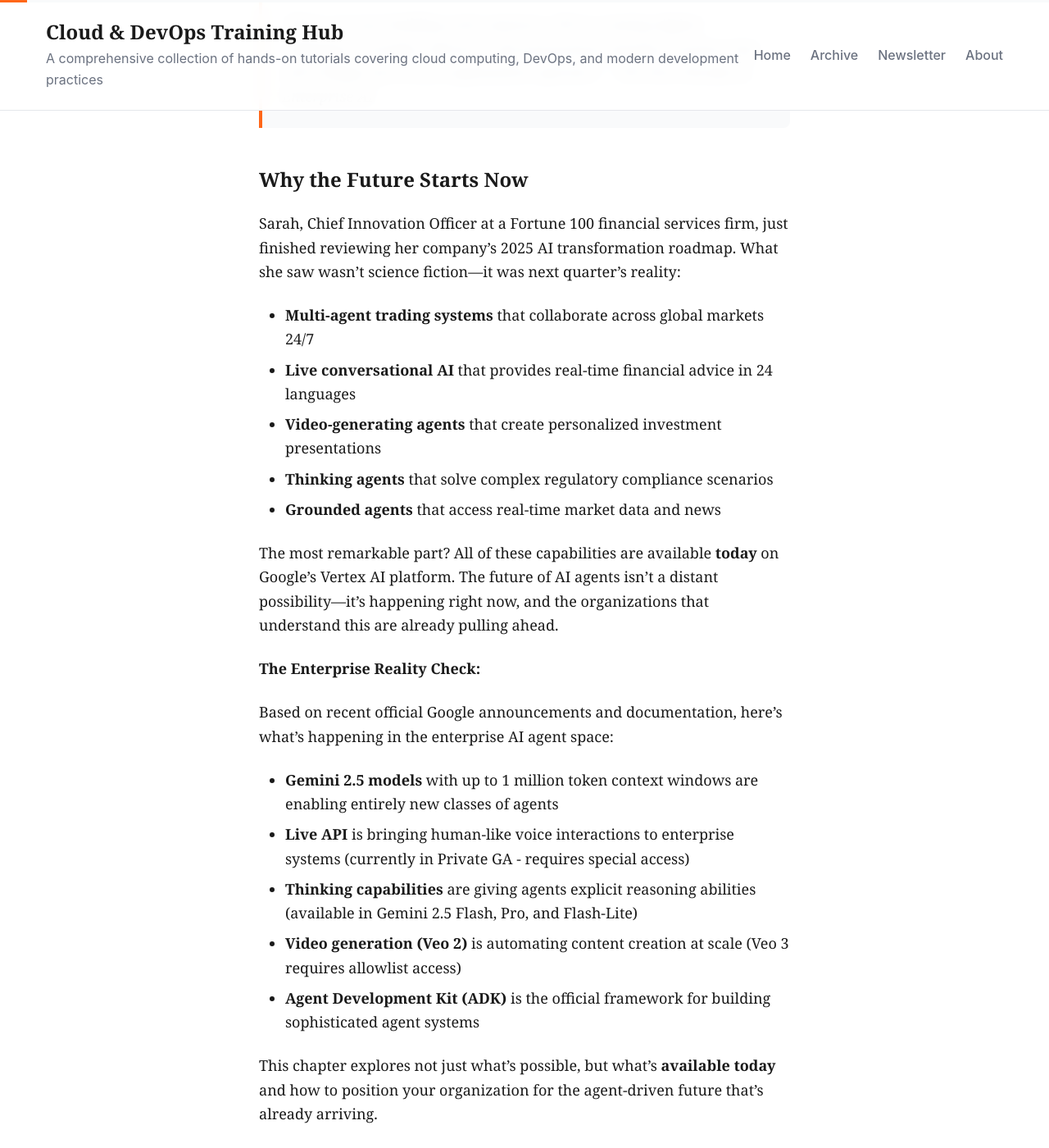
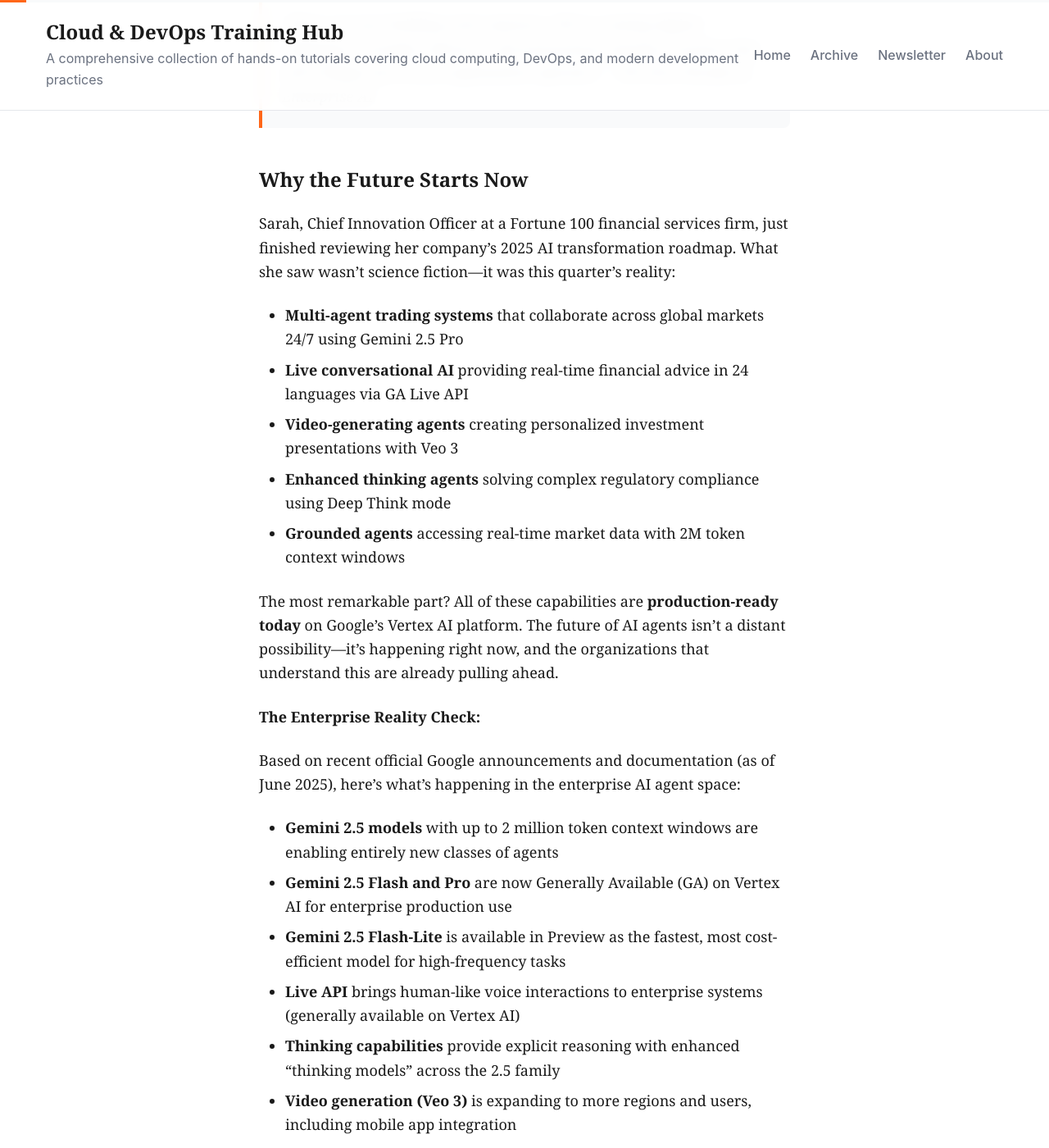
Before and after one commit to raphaelmansuy/tutorials, a Jekyll site: the page built from 07_agent/12_chapter.md, in a window 1280 px wide and 1400 px high, scrolled down 655 px. Shown: the whole window at 82% size. Built offline with Jekyll 4.4.1, drawn with Linux system fonts in a browser that asks for light colours; some web fonts are replaced; our own code applies the rules of GitHub Pages for plain Markdown files; comment, search, counter and statistics services are not loaded; some of the changed text lies outside the part shown.

Commit message:
Refactor Chapter 12 to update AI capabilities and enhance clarity on production readiness. Improved descriptions of Gemini 2.5 models, Live API status, and ADK features for better user understanding.

````diff
--- a/07_agent/12_chapter.md
+++ b/07_agent/12_chapter.md
@@ -4,25 +4,28 @@
 
 ## Why the Future Starts Now
 
-Sarah, Chief Innovation Officer at a Fortune 100 financial services firm, just finished reviewing her company's 2025 AI transformation roadmap. What she saw wasn't science fiction—it was next quarter's reality:
+Sarah, Chief Innovation Officer at a Fortune 100 financial services firm, just finished reviewing her company's 2025 AI transformation roadmap. What she saw wasn't science fiction—it was this quarter's reality:
 
-- **Multi-agent trading systems** that collaborate across global markets 24/7
-- **Live conversational AI** that provides real-time financial advice in 24 languages
-- **Video-generating agents** that create personalized investment presentations
-- **Thinking agents** that solve complex regulatory compliance scenarios
-- **Grounded agents** that access real-time market data and news
+- **Multi-agent trading systems** that collaborate across global markets 24/7 using Gemini 2.5 Pro
+- **Live conversational AI** providing real-time financial advice in 24 languages via GA Live API
+- **Video-generating agents** creating personalized investment presentations with Veo 3
+- **Enhanced thinking agents** solving complex regulatory compliance using Deep Think mode
+- **Grounded agents** accessing real-time market data with 2M token context windows
 
-The most remarkable part? All of these capabilities are available **today** on Google's Vertex AI platform. The future of AI agents isn't a distant possibility—it's happening right now, and the organizations that understand this are already pulling ahead.
+The most remarkable part? All of these capabilities are **production-ready today** on Google's Vertex AI platform. The future of AI agents isn't a distant possibility—it's happening right now, and the organizations that understand this are already pulling ahead.
 
 **The Enterprise Reality Check:**
 
-Based on recent official Google announcements and documentation, here's what's happening in the enterprise AI agent space:
+Based on recent official Google announcements and documentation (as of June 2025), here's what's happening in the enterprise AI agent space:
 
-- **Gemini 2.5 models** with up to 1 million token context windows are enabling entirely new classes of agents
-- **Live API** is bringing human-like voice interactions to enterprise systems (currently in Private GA - requires special access)
-- **Thinking capabilities** are giving agents explicit reasoning abilities (available in Gemini 2.5 Flash, Pro, and Flash-Lite)
-- **Video generation (Veo 2)** is automating content creation at scale (Veo 3 requires allowlist access)
-- **Agent Development Kit (ADK)** is the official framework for building sophisticated agent systems
+- **Gemini 2.5 models** with up to 2 million token context windows are enabling entirely new classes of agents
+- **Gemini 2.5 Flash and Pro** are now Generally Available (GA) on Vertex AI for enterprise production use
+- **Gemini 2.5 Flash-Lite** is available in Preview as the fastest, most cost-efficient model for high-frequency tasks
+- **Live API** brings human-like voice interactions to enterprise systems (generally available on Vertex AI)
+- **Thinking capabilities** provide explicit reasoning with enhanced "thinking models" across the 2.5 family
+- **Video generation (Veo 3)** is expanding to more regions and users, including mobile app integration
+- **Agent Development Kit (ADK)** v1.0.0 for Python and v0.1.0 for Java provide production-ready agent frameworks
+- **Native image generation** is now available directly within Gemini 2.0 Flash models
 
 This chapter explores not just what's possible, but what's **available today** and how to position your organization for the agent-driven future that's already arriving.
 
@@ -76,11 +79,11 @@
     style C4 fill:#e3f2fd
 ```
 
-### Live API: The Voice-First Enterprise Revolution
+### Live API: Voice-First Enterprise Revolution (Now Generally Available)
 
-**Important Note:** Google's Live API is currently in Private General Availability. You must contact your Google account team representative to request access before implementing these features.
+**Updated Status:** Google's Live API is now Generally Available on Vertex AI for enterprise use, removing previous Private GA restrictions.
 
-Google's Live API is transforming how businesses interact with AI agents. Here's a production-ready implementation for organizations with Live API access:
+Google's Live API is transforming how businesses interact with AI agents. Here's a production-ready implementation:
 
 ```python
 # enterprise_voice_agent.py - Live API for enterprise
@@ -132,7 +135,7 @@
         )
 
         session = await self.client.aio.live.connect(
-            model="gemini-live-2.5-flash",
+            model="gemini-2.0-flash-live-001",  # Latest live model
             config=config
         )
 
@@ -201,9 +204,9 @@
     # Agent provides real-time analysis with voice response
 ```
 
-### Thinking Agents: Explicit Reasoning for Complex Business Decisions
+### Thinking Agents: Enhanced Reasoning with Latest Models
 
-Google's Thinking capability gives agents the ability to show their reasoning process, crucial for enterprise trust and compliance:
+Google's enhanced "thinking models" in the Gemini 2.5 family provide explicit reasoning capabilities with improved accuracy and performance. The latest updates include Deep Think mode for enhanced reasoning.
 
 ```python
 # thinking_business_agent.py - Reasoning agent for strategic decisions
@@ -296,9 +299,15 @@
     print(f"\nConfidence: {result['confidence_score']:.1%}")
 ```
 
-### Video Generation Revolution: Veo for Enterprise Content
+### Video Generation Revolution: Veo 3 Expansion and Native Image Generation
 
-Google's Veo video generation is transforming enterprise content creation:
+**Latest Updates (June 2025):**
+
+- **Veo 3** is expanding to more countries and regions
+- **Mobile integration** now available in Gemini mobile app
+- **Native image generation** within Gemini 2.0 Flash eliminates need for separate image models
+
+Google's video and image generation capabilities are rapidly evolving:
 
 ```python
 # enterprise_video_agent.py - Automated content creation
@@ -350,7 +359,7 @@
         Tone: Educational and engaging
         """
 
-        # Note: Veo 3 requires allowlist access. Use Veo 2 for general availability.
+        # Note: Use latest Veo models. Veo 3 is expanding to more regions
         video_request = {
             "instances": [{
                 "prompt": video_prompt
@@ -358,14 +367,14 @@
             "parameters": {
                 "sampleCount": 1,
                 "durationSeconds": duration_seconds,
-                "enhancePrompt": True,  # Use AI to improve prompts
+                "enhancePrompt": True,  # AI-powered prompt enhancement
                 "storageUri": f"gs://your-enterprise-bucket/training-videos/"
             }
         }
 
-        # Start video generation using Veo 2 (Generally Available)
+        # Use latest available Veo model (check regional availability)
         operation = await self.client.predict_long_running(
-            model="veo-2.0-generate-001",  # Use GA version
+            model="veo-3.0-generate-001",  # Use Veo 3 where available
             request=video_request
         )
 
@@ -414,7 +423,7 @@
         }
 
         operation = await self.client.predict_long_running(
-            model="veo-2.0-generate-001",
+            model="veo-3.0-generate-001",  # Use latest available model
             request=request
         )
 
@@ -563,8 +572,8 @@
     def __init__(self, project_id: str):
         self.project_id = project_id
         self.available_capabilities = {
-            AgentCapability.VOICE_INTERACTION: "gemini-live-2.5-flash",
-            AgentCapability.VIDEO_GENERATION: "veo-3.0-generate-preview",
+            AgentCapability.VOICE_INTERACTION: "gemini-2.0-flash-live-001",
+            AgentCapability.VIDEO_GENERATION: "veo-3.0-generate-001",
             AgentCapability.THINKING_REASONING: "gemini-2.5-pro",
             AgentCapability.MULTIMODAL_PROCESSING: "gemini-2.5-flash",
             AgentCapability.REAL_TIME_GROUNDING: "gemini-2.5-flash",
@@ -772,17 +781,19 @@
 
 ### Pro Tips for Agent Future Success
 
-1. **Start with Voice and Thinking**: Google's Live API and Thinking capabilities are production-ready and provide immediate business value.
+1. **Start with Voice and Thinking**: Google's Live API (now GA) and enhanced Thinking capabilities provide immediate business value with production-ready availability.
 
-2. **Plan for Multi-Modal**: Future agents will seamlessly combine text, voice, image, and video. Design your systems with this flexibility in mind.
+2. **Leverage Latest Models**: Gemini 2.5 Flash-Lite offers the best cost-performance ratio for high-frequency tasks, while 2.5 Pro provides maximum reasoning capability.
 
-3. **Invest in Data Quality**: Advanced agents require high-quality, well-structured data. Start improving your data infrastructure now.
+3. **Plan for Native Multimodal**: Future agents will seamlessly combine text, voice, image, and video. Gemini 2.0 Flash now includes native image generation capabilities.
 
-4. **Build for Integration**: Design agents that can easily connect with existing business systems and each other.
+4. **Use Production ADK**: With Python ADK v1.0.0 and Java ADK v0.1.0, you can build enterprise-grade agents with confidence.
 
-5. **Focus on Business Value**: Don't build agents for technology's sake. Always tie agent capabilities to specific business outcomes.
+5. **Invest in Data Quality**: Advanced agents with 2M token context windows require high-quality, well-structured data. Start improving your data infrastructure now.
 
-6. **Prepare for Governance**: As agents become more autonomous, you'll need robust governance, monitoring, and control frameworks.
+6. **Build for Integration**: Design agents that can easily connect with existing business systems using the latest ADK capabilities.
+
+7. **Focus on Business Value**: Don't build agents for technology's sake. Always tie agent capabilities to specific business outcomes with measurable ROI.
 
 ## Reflection Questions for the Future
 
@@ -809,22 +820,22 @@
    - Create development environment
 
 2. **Week 3-4**: Implement your first production agent
-   - Choose between Live API voice agent or Thinking agent
-   - Build and deploy a simple but useful agent
+   - Use Live API (now GA) for voice agent or enhanced Thinking agent with Gemini 2.5 models
+   - Build and deploy using ADK v1.0.0 for Python or v0.1.0 for Java
    - Measure initial impact and user feedback
 
 ### **Days 31-60: Expansion**
 
 1. **Week 5-6**: Add advanced capabilities
 
-   - Integrate video generation if applicable
-   - Implement multi-agent coordination
-   - Connect to business data sources
+   - Integrate Veo 3 video generation where available
+   - Implement native image generation with Gemini 2.0 Flash
+   - Connect to business data sources with 2M token context
 
 2. **Week 7-8**: Scale and optimize
-   - Expand to additional use cases
-   - Optimize performance and costs
-   - Establish monitoring and governance
+   - Expand to additional use cases with Gemini 2.5 Flash-Lite for cost efficiency
+   - Optimize performance using latest ADK streaming capabilities
+   - Establish monitoring and governance frameworks
 
 ### **Days 61-90: Transformation**
 
@@ -835,16 +846,16 @@
    - Prepare for autonomous operations
 
 2. **Week 11-12**: Future planning
-   - Evaluate emerging Google capabilities
-   - Plan next phase of agent adoption
-   - Establish innovation pipeline
+   - Evaluate emerging Google capabilities (Deep Think mode, expanded Veo 3)
+   - Plan next phase of agent adoption with latest model updates
+   - Establish innovation pipeline with ADK production framework
 
 **Success Metrics:**
 
-- At least one production agent serving real business needs
-- Measurable ROI from agent implementation
-- Team trained and confident in agent development
-- Clear roadmap for next 12 months of agent evolution
+- At least one production agent using latest GA models (Gemini 2.5 Flash/Pro)
+- Measurable ROI from agent implementation with cost optimization via 2.5 Flash-Lite
+- Team trained and confident in ADK v1.0+ development
+- Clear roadmap leveraging next 12 months of Google AI model evolution
 
 Remember: The future of AI agents isn't something that will happen to your organization—it's something you can actively shape and leverage. The tools are available today. The question is: Will you be among the organizations that seize this opportunity, or will you be the ones trying to catch up later?
 
@@ -1038,6 +1049,13 @@
 
 ### ADK Streaming: Production-Ready Voice and Video Agents
 
+**Major Update (June 2025):** Google's Agent Development Kit (ADK) has reached significant milestones:
+
+- **Python ADK v1.0.0** - Production-ready with stability guarantees
+- **Java ADK v0.1.0** - New Java ecosystem support
+- **Enhanced streaming capabilities** with bidirectional voice/video
+- **Improved context management** for enterprise deployments
+
 While the Live API provides powerful capabilities, the Agent Development Kit (ADK) offers a more comprehensive framework for building production-ready streaming agents. ADK's streaming capabilities enable low-latency, bidirectional voice and video communication with advanced features like streaming tools and enterprise-grade session management.
 
 **Key ADK Streaming Advantages:**
@@ -1171,7 +1189,7 @@
         # Create agent for this session
         agent = Agent(
             name=f"streaming_agent_{user_id}",
-            model="gemini-2.0-flash-live-001",
+            model="gemini-2.0-flash-live-001",  # Latest streaming model
             instruction="You are a helpful enterprise assistant."
         )
 
@@ -1221,7 +1239,7 @@
         # Create agent
         agent = Agent(
             name=f"sse_agent_{user_id}",
-            model="gemini-2.0-flash-live-001",
+            model="gemini-2.0-flash-live-001",  # Latest streaming model
             instruction="You are a helpful enterprise assistant."
         )
 
@@ -1408,9 +1426,10 @@
 
 **Ready to continue your agent development journey?**
 
-- Explore Google's [Agent Development Kit documentation](https://google.github.io/adk-docs/)
+- Explore Google's [Agent Development Kit v1.0 documentation](https://google.github.io/adk-docs/)
+- Access [Gemini 2.5 models on Vertex AI](https://console.cloud.google.com/vertex-ai/studio/freeform)
 - Join the [Google Cloud Community](https://www.googlecloudcommunity.com/) to connect with other enterprise agent builders
-- Start building your first production agent using the patterns and frameworks from this tutorial
+- Start building your first production agent using the latest GA capabilities and frameworks from this tutorial
 
 ---
 
````
